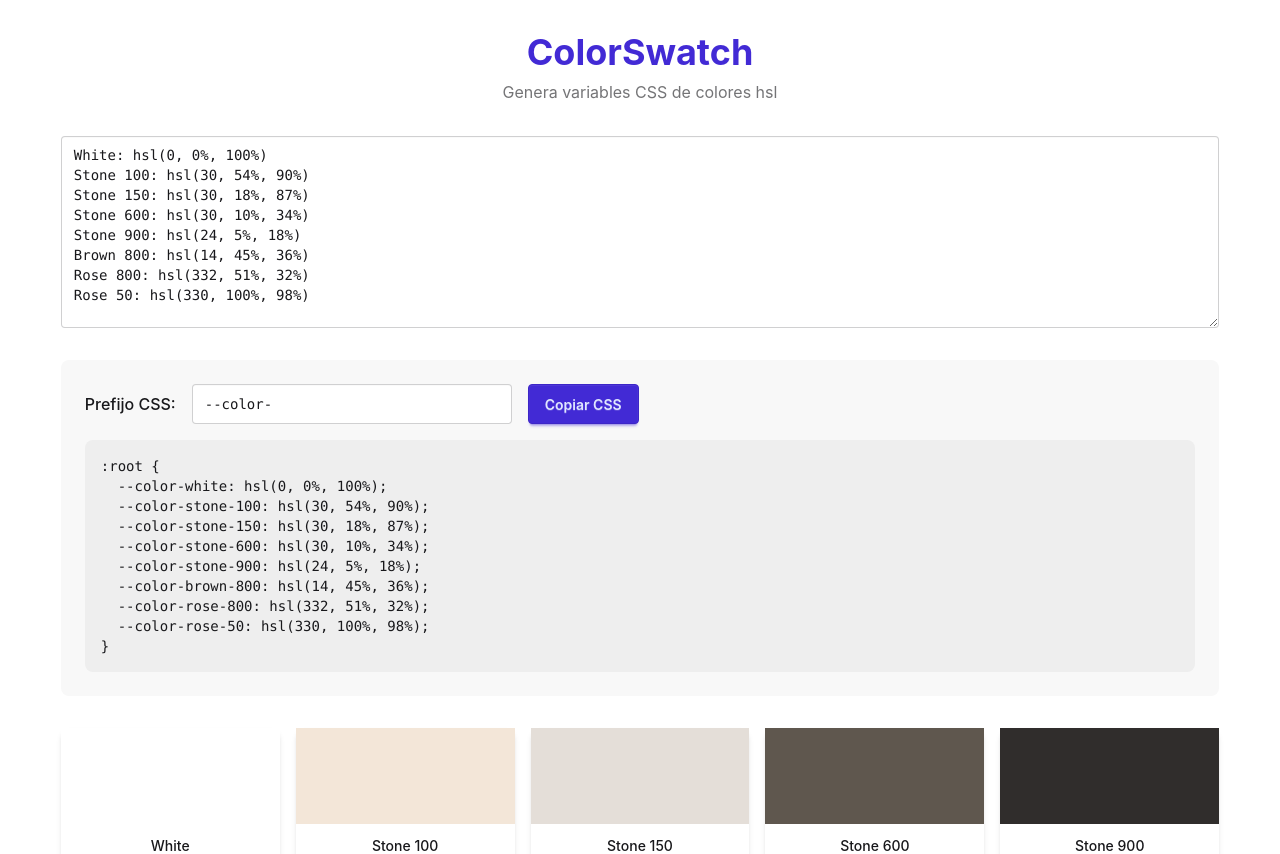
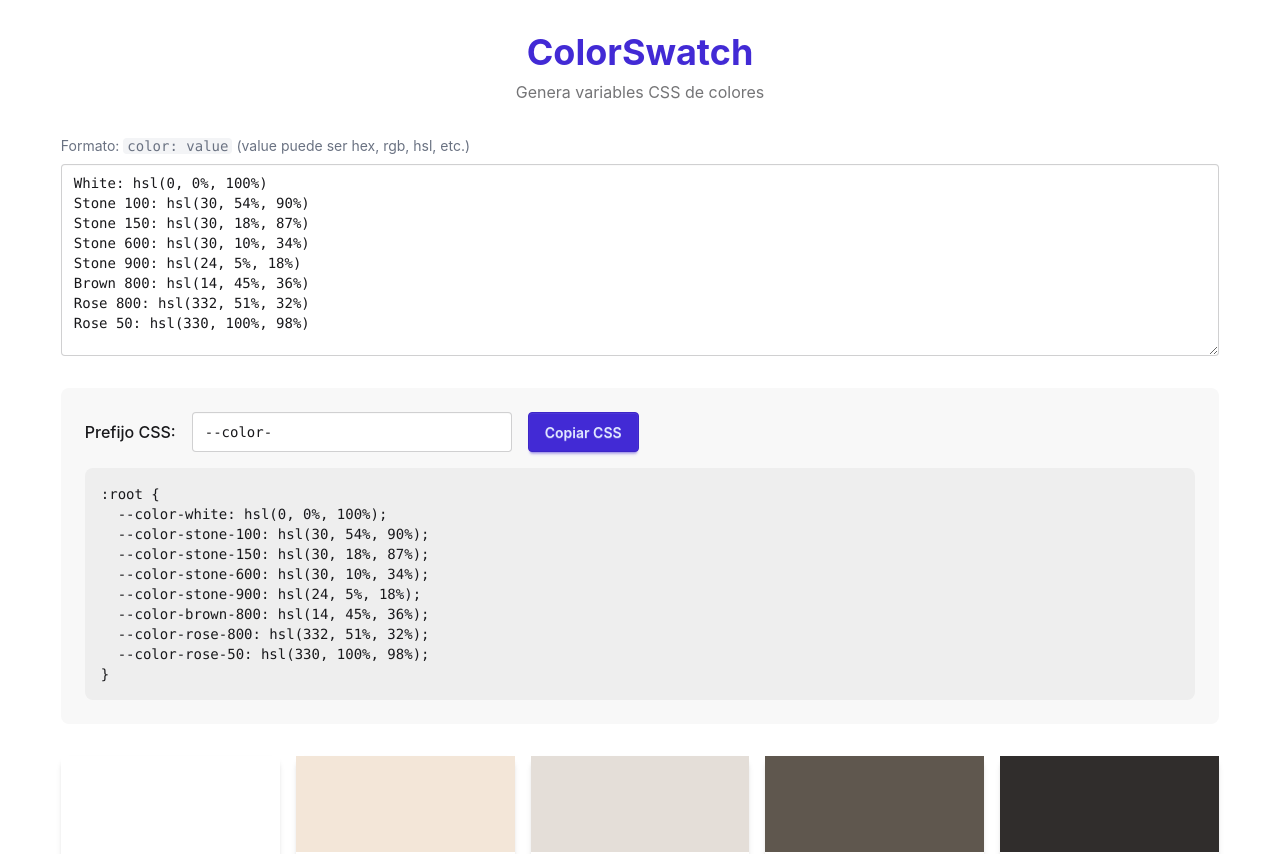
Before and after one commit to AGutierrezR/color-swatch, a React (Vite) app: page / in a window 1280 px wide. Shown: the top 854 px of the page. Built offline with nearby package versions, Linux system fonts and the light colour scheme.

Commit message:
Add copies and descriptions

```diff
--- a/src/App.jsx
+++ b/src/App.jsx
@@ -32,7 +32,7 @@ function App() {
         <div className="text-center mb-8">
           <h1 className="text-4xl font-bold text-primary mb-2">ColorSwatch</h1>
           <p className="text-base-content/60">
-            Genera variables CSS de colores hsl
+            Genera variables CSS de colores
           </p>
         </div>
 
--- a/src/components/ColorInput.jsx
+++ b/src/components/ColorInput.jsx
@@ -1,6 +1,9 @@
 function ColorInput({ value, onChange }) {
   return (
     <div className="mb-8">
+      <p className="text-sm text-gray-500 mb-2">
+        Formato: <code className="bg-gray-100 px-1 rounded">color: value</code> (value puede ser hex, rgb, hsl, etc.)
+      </p>
       <textarea
         className="textarea textarea-bordered w-full h-48 font-mono text-sm resize-y"
         value={value}
```
